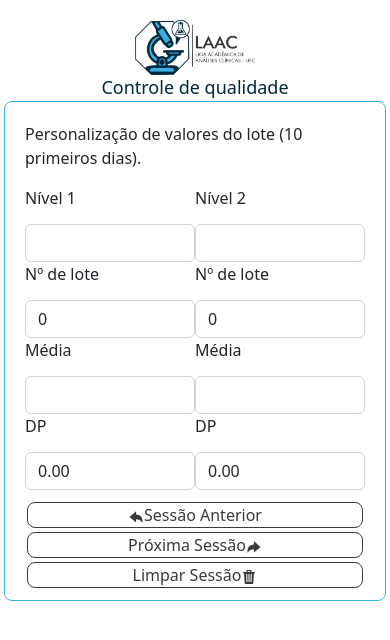
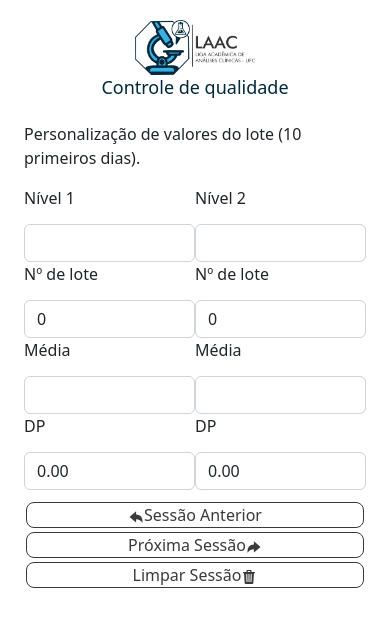
Before and after one commit to adrianomonteiroweb/westgard-system, a React (Create React App) app: page /batch-registration in a window 390 px wide. Shown: the top 640 px of the page. Built offline with nearby package versions, Linux system fonts and the light colour scheme.

Commit message:
fix: css style settings

```diff
--- a/src/pages/AnaliticSystemPage/analiticSystemPage.css
+++ b/src/pages/AnaliticSystemPage/analiticSystemPage.css
@@ -35,6 +35,7 @@
 
 @media (max-width: 425px) {
   .analiticSystem-div {
+    border: 0;
     height: 400px;
     padding: 10px;
     width: 100%;
--- a/src/pages/BatchRegistrationPage/batchRegistrationPage.css
+++ b/src/pages/BatchRegistrationPage/batchRegistrationPage.css
@@ -40,3 +40,9 @@
   background-color: rgba(255, 0, 0, 0.596);
   color: aliceblue;
 }
+
+@media (max-width: 425px) {
+  .batchRegistration-div {
+    border: 0;
+  }
+}
--- a/src/pages/ChartPage/chartPage.css
+++ b/src/pages/ChartPage/chartPage.css
@@ -28,13 +28,17 @@ table th, td {
   align-items: center;
   background-color: white;
   display: flex;
-  height: 600px;
+  height: 700px;
   justify-content: center;
   position: absolute;
   width: 100%;
 }
 
 @media (max-width: 1440px) {
+  .chart-div {
+    height: 210px;
+  }
+
   .table-div {
     padding: 5px;
     width: 60%;
```
Lines whose indentation alone changed are shown as unchanged.
